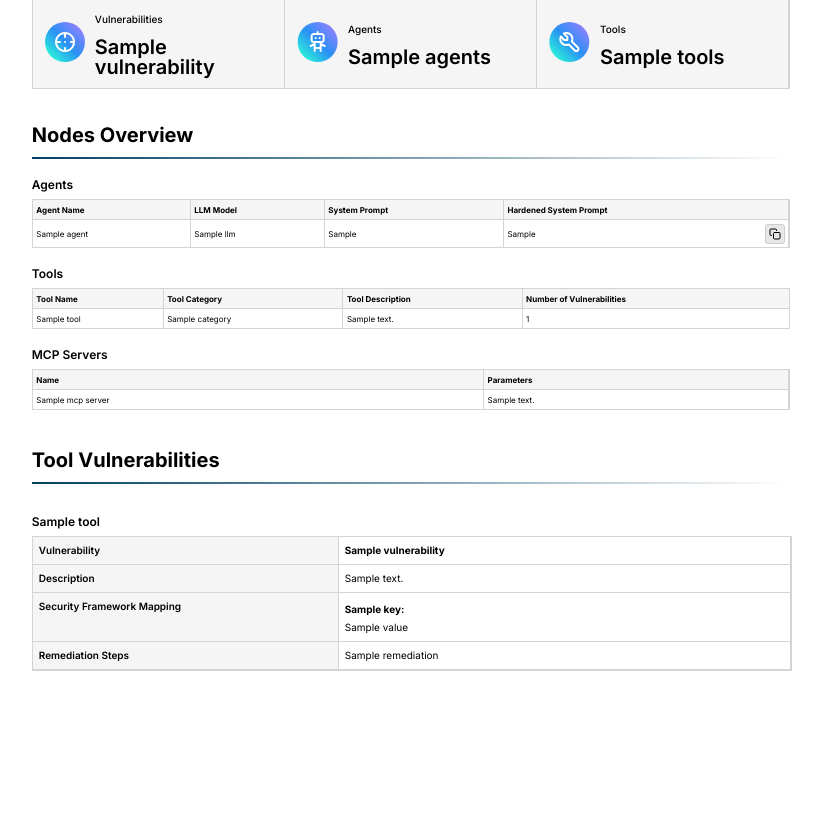
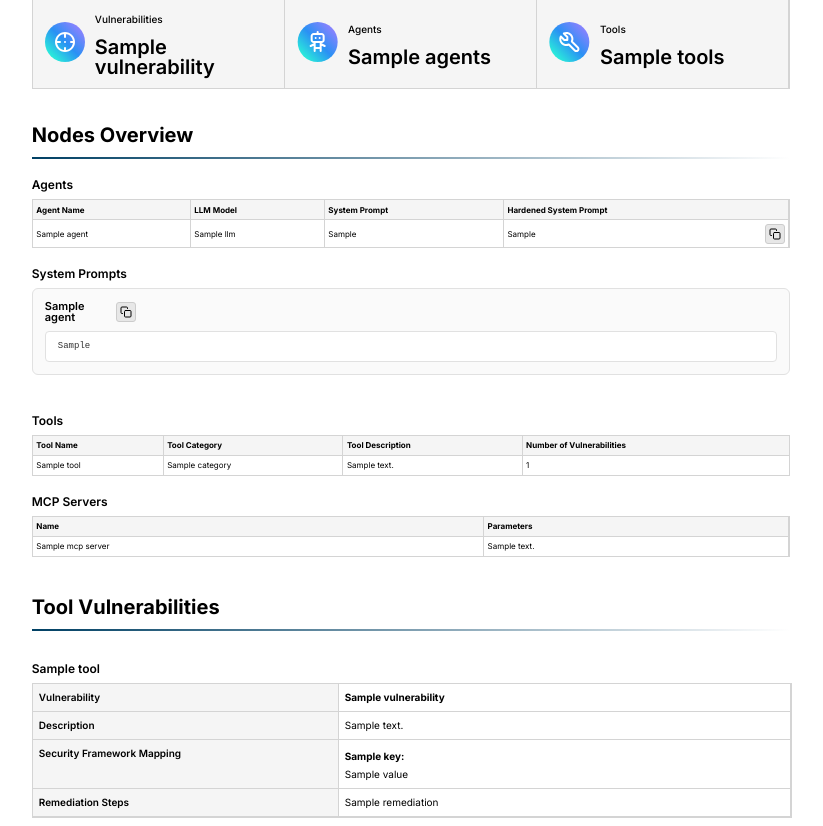
Before and after one commit to splx-ai/agentic-radar, a Python web app: template agentic_radar/report/templates/template.html.jinja in a window 1280 px wide. Shown: the part 1185-2011 px from the top of the page, without its empty margins (229-1052 px from the left). Before the commit the page ends 1856 px from the top, so only its background shows below. Run offline with Jinja, Linux system fonts and the light colour scheme; the template is opened without the code that fills it: most values are stand-ins (such as "Sample title", 1, 10 or a date in 2020).

Commit message:
feat: add dedicated System Prompts section to reports (#39)
Adds a prominent System Prompts section that displays all agent
system prompts in an easy-to-read format, addressing issue #39.

Features:
- Dedicated System Prompts section after Agents table
- Clean, readable display with agent name headers
- Copy-to-clipboard functionality for each prompt
- Monospace formatting for better readability
- Shows both original and hardened prompts when available
- Graceful handling of workflows with no system prompts
- Maintains existing functionality

Technical implementation:
- Uses Jinja2 selectattr filter to find agents with system prompts
- Styled cards with proper spacing and visual hierarchy
- Responsive design matching existing report aesthetics
- Comprehensive test coverage for different scenarios

Addresses issue #39 requesting better system prompt extraction
and display in workflow reports.

🤖 Generated with [Claude Code](https://claude.ai/code)

Co-Authored-By: Claude <noreply@anthropic.com>

```diff
--- a/agentic_radar/report/templates/template.html.jinja
+++ b/agentic_radar/report/templates/template.html.jinja
@@ -338,6 +338,56 @@ table, th, td {
                 </div>
             {% endif %}
 
+            <!-- System Prompts Section -->
+            {% if agents %}
+                {% set system_prompts = agents|selectattr("system_prompt")|selectattr("system_prompt", "ne", "")|list %}
+                {% if system_prompts %}
+                <div id="system-prompts-section" style="align-self: stretch; flex-direction: column; justify-content: flex-start; align-items: flex-start; gap: 8px; display: flex; margin-bottom: 20px;">
+                    <div style="align-self: stretch; flex-direction: column; justify-content: flex-start; align-items: flex-start; gap: 4px; display: flex">
+                        <div style="width: 100%; color: black; font-size: 12px; font-family: Inter; font-weight: 600; line-height: 12px; word-wrap: break-word">System Prompts</div>
+                    </div>
+                    {% for agent in system_prompts %}
+                    <div style="align-self: stretch; flex-direction: column; justify-content: flex-start; align-items: flex-start; gap: 8px; display: flex; background: #fafafa; border: 1px solid #e1e1e1; border-radius: 6px; padding: 12px;">
+                        <div style="align-self: stretch; flex-direction: row; justify-content: space-between; align-items: center; display: flex;">
+                            <div style="color: black; font-size: 11px; font-family: Inter; font-weight: 600; line-height: 11px;">{{agent.name}}</div>
+                            <div class="cell-content-wrapper">
+                                <button class="copy-btn" data-copy-value="{{agent.system_prompt|e}}" title="Copy System Prompt">
+                                    <svg xmlns="http://www.w3.org/2000/svg" width="12" height="12" viewBox="0 0 24 24" fill="none" stroke="currentColor" stroke-width="2" stroke-linecap="round" stroke-linejoin="round" class="copy-icon-svg">
+                                        <rect x="9" y="9" width="13" height="13" rx="2" ry="2"></rect>
+                                        <path d="M5 15H4a2 2 0 0 1-2-2V4a2 2 0 0 1 2-2h9a2 2 0 0 1 2 2v1"></path>
+                                    </svg>
+                                    <svg xmlns="http://www.w3.org/2000/svg" width="12" height="12" viewBox="0 0 24 24" fill="none" stroke="green" stroke-width="3" stroke-linecap="round" stroke-linejoin="round" class="check-icon-svg" style="display: none;">
+                                        <polyline points="20,6 9,17 4,12"></polyline>
+                                    </svg>
+                                </button>
+                            </div>
+                        </div>
+                        <div style="align-self: stretch; padding: 8px 12px; background: white; border: 1px solid #e1e1e1; border-radius: 4px;">
+                            <pre style="margin: 0; font-family: 'Courier New', monospace; font-size: 9px; line-height: 1.4; white-space: pre-wrap; word-wrap: break-word; color: #333;">{{agent.system_prompt|e}}</pre>
+                        </div>
+                        {% if hardened_prompts.get(agent.name) and hardened_prompts.get(agent.name) != agent.system_prompt %}
+                        <div style="align-self: stretch; flex-direction: column; justify-content: flex-start; align-items: flex-start; gap: 4px; display: flex;">
+                            <div style="color: #666; font-size: 10px; font-family: Inter; font-weight: 500; line-height: 10px;">Hardened Version:</div>
+                            <div style="align-self: stretch; padding: 8px 12px; background: #f0f9ff; border: 1px solid #0ea5e9; border-radius: 4px;">
+                                <pre style="margin: 0; font-family: 'Courier New', monospace; font-size: 9px; line-height: 1.4; white-space: pre-wrap; word-wrap: break-word; color: #333;">{{hardened_prompts.get(agent.name)|e}}</pre>
+                            </div>
+                        </div>
+                        {% endif %}
+                    </div>
+                    {% endfor %}
+                </div>
+                {% else %}
+                <div id="system-prompts-section" style="align-self: stretch; flex-direction: column; justify-content: flex-start; align-items: flex-start; gap: 8px; display: flex; margin-bottom: 20px;">
+                    <div style="align-self: stretch; flex-direction: column; justify-content: flex-start; align-items: flex-start; gap: 4px; display: flex">
+                        <div style="width: 100%; color: black; font-size: 12px; font-family: Inter; font-weight: 600; line-height: 12px; word-wrap: break-word">System Prompts</div>
+                    </div>
+                    <div style="padding: 16px; background: #f9f9f9; border: 1px solid #e1e1e1; border-radius: 6px; text-align: center;">
+                        <div style="color: #666; font-size: 10px; font-family: Inter; font-style: italic;">No system prompts found in this workflow</div>
+                    </div>
+                </div>
+                {% endif %}
+            {% endif %}
+
                 <div style="align-self: stretch; flex-direction: column; justify-content: flex-start; align-items: flex-start; gap: 8px; display: flex">
                     <div style="align-self: stretch; flex-direction: column; justify-content: flex-start; align-items: flex-start; gap: 4px; display: flex">
                         <div style="width: 100%; color: black; font-size: 12px; font-family: Inter; font-weight: 600; line-height: 12px; word-wrap: break-word">Tools</div>
```
Also changed, not shown: tests/cli_test.py (+55 -1 lines).
